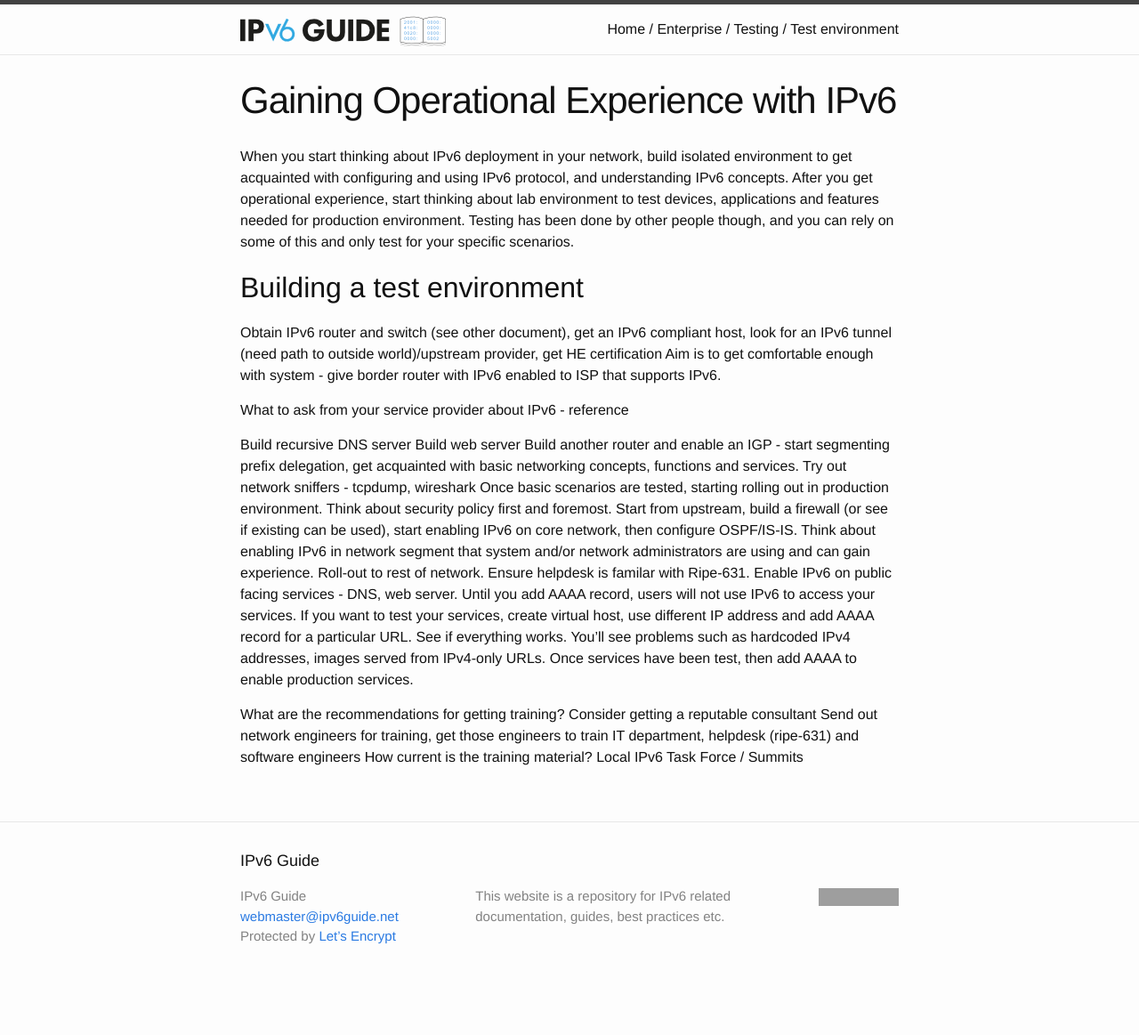
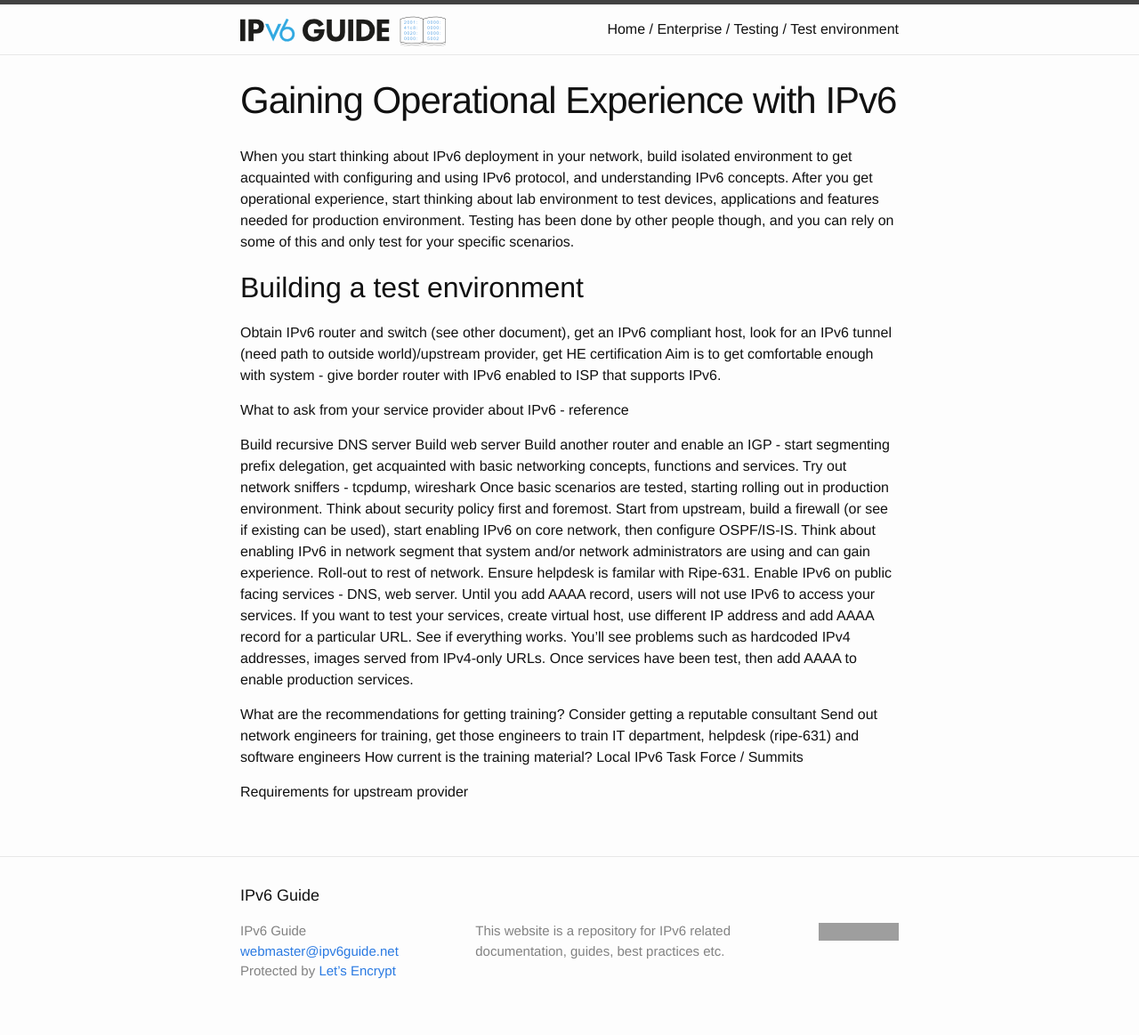
Before and after one commit to ipv6guide/ipv6guide.github.io, a Jekyll site: the page built from enterprise/testing/test_environment.md, in a window 1280 px wide. Shown: the whole page at 89% size. Built offline with Jekyll 4.4.1, drawn with Linux system fonts in a browser that asks for light colours; before the commit the page ends 1124 px from its top, so only the background shows below that; grey boxes are pictures that could not be loaded.

Commit message:
Update test_environment.md

```diff
--- a/enterprise/testing/test_environment.md
+++ b/enterprise/testing/test_environment.md
@@ -26,3 +26,5 @@ What are the recommendations for getting training?
     Send out network engineers for training, get those engineers to train IT department, helpdesk (ripe-631) and software engineers
     How current is the training material?
     Local IPv6 Task Force / Summits
+
+Requirements for upstream provider
```
